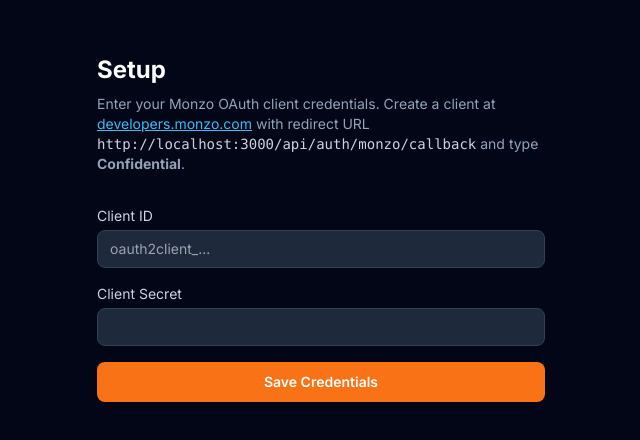
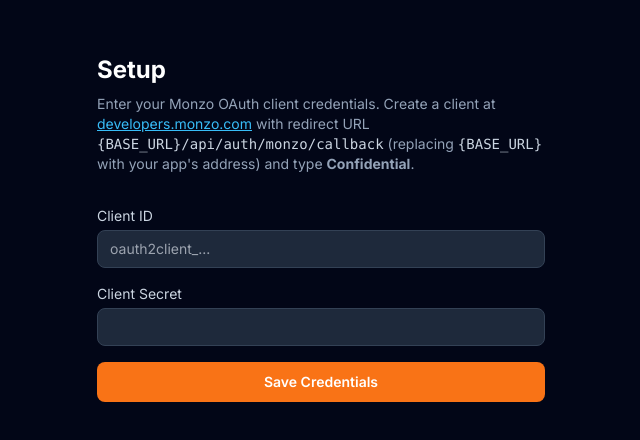
Before and after one commit to greghesp/monzo-receipts, a Next.js app: page /setup in a window 1280 px wide. Shown: the part 172-612 px from the top of the page, without its empty margins (319-959 px from the left). Built offline with nearby package versions, Linux system fonts and the light colour scheme.

Commit message:
feat: use BASE_URL for notification review link and setup page redirect URI hint

```diff
--- a/app/setup/page.tsx
+++ b/app/setup/page.tsx
@@ -36,7 +36,7 @@ export default function SetupPage() {
         <p className="text-slate-400 text-sm mb-8">
           Enter your Monzo OAuth client credentials. Create a client at{' '}
           <a href="https://developers.monzo.com" target="_blank" className="text-sky-400 underline">developers.monzo.com</a>{' '}
-          with redirect URL <code className="text-slate-300">http://localhost:3000/api/auth/monzo/callback</code> and type <strong>Confidential</strong>.
+          with redirect URL <code className="text-slate-300">{'{BASE_URL}'}/api/auth/monzo/callback</code> (replacing <code className="text-slate-300">{'{BASE_URL}'}</code> with your app&apos;s address) and type <strong>Confidential</strong>.
         </p>
         <form onSubmit={handleSubmit} className="space-y-4">
           {[
--- a/lib/runner.ts
+++ b/lib/runner.ts
@@ -269,7 +269,7 @@ export async function runMatch(
 
     await notify(`Monzo receipts: ${matched} matched, ${needsReview} need review, ${noMatch} no match`)
     if (needsReview > 0) {
-      await notify(`${needsReview} receipt${needsReview > 1 ? 's' : ''} need review — http://localhost:3000/review`)
+      await notify(`${needsReview} receipt${needsReview > 1 ? 's' : ''} need review — ${process.env.BASE_URL ?? 'http://localhost:3000'}/review`)
     }
   } catch (e) {
     updateRun(db, runId, { status: 'error', error_message: String(e) })
```
